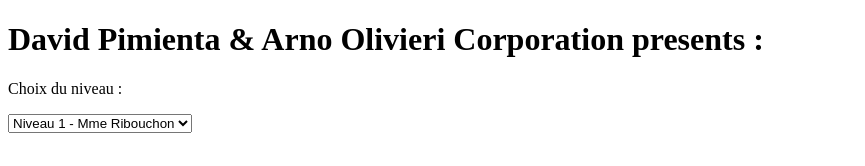
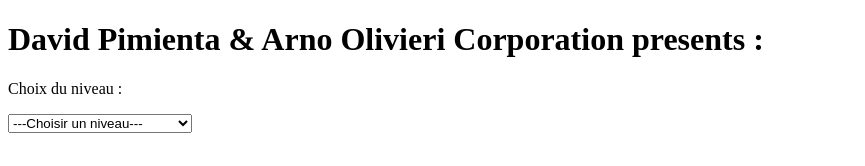
Before and after one commit to davidpim/Project_Game, a plain HTML site: page index.html in a window 1280 px wide. Shown: the top 166 px of the page, without its empty margins (0-865 px from the left). Drawn offline with Linux system fonts and the light colour scheme.

Commit message:
Add files via upload

```diff
--- a/index.html
+++ b/index.html
@@ -14,6 +14,7 @@
    <p>
        <p>Choix du niveau :</p>
        <select name="niveau" oninput="choixNiveau(this.value);">
+           <option selected>---Choisir un niveau---</option>
            <option value=1>Niveau 1 - Mme Ribouchon</option>
            <option value=2>Niveau 2 - M. Tounsi</option>
            <option value=3>Niveau 3 - M. Buffa</option>
```
